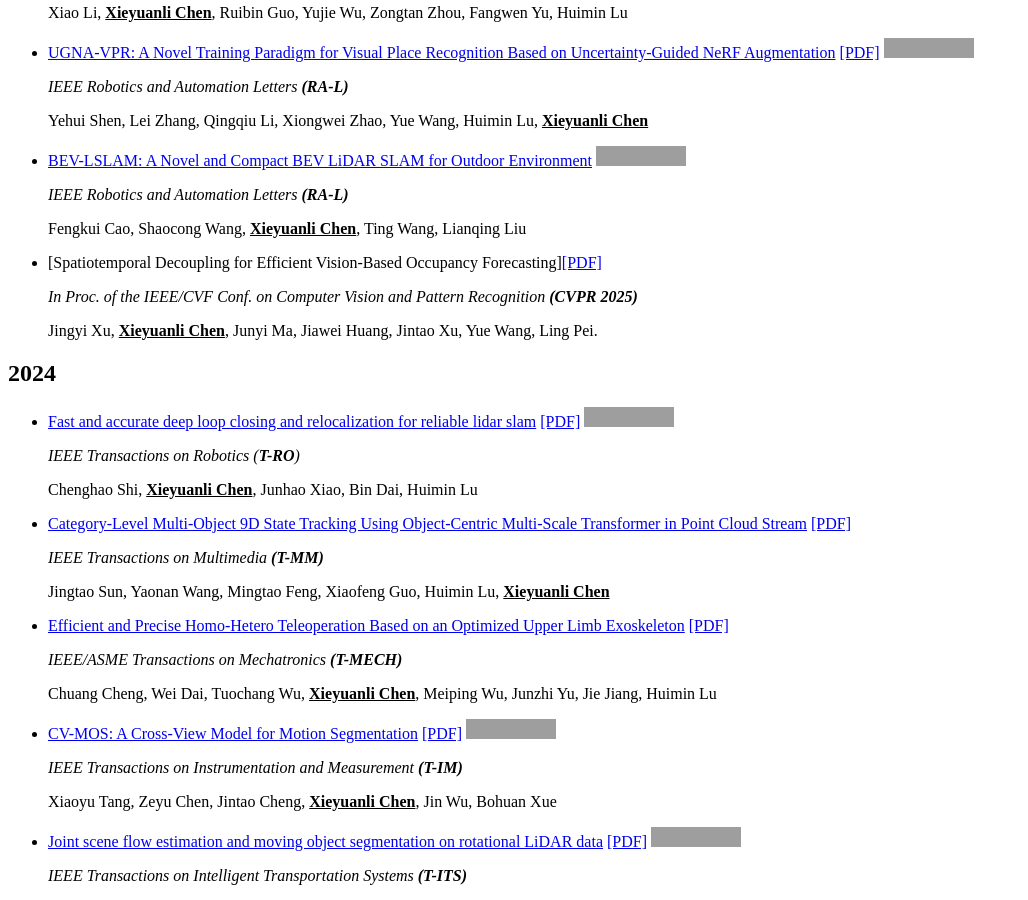
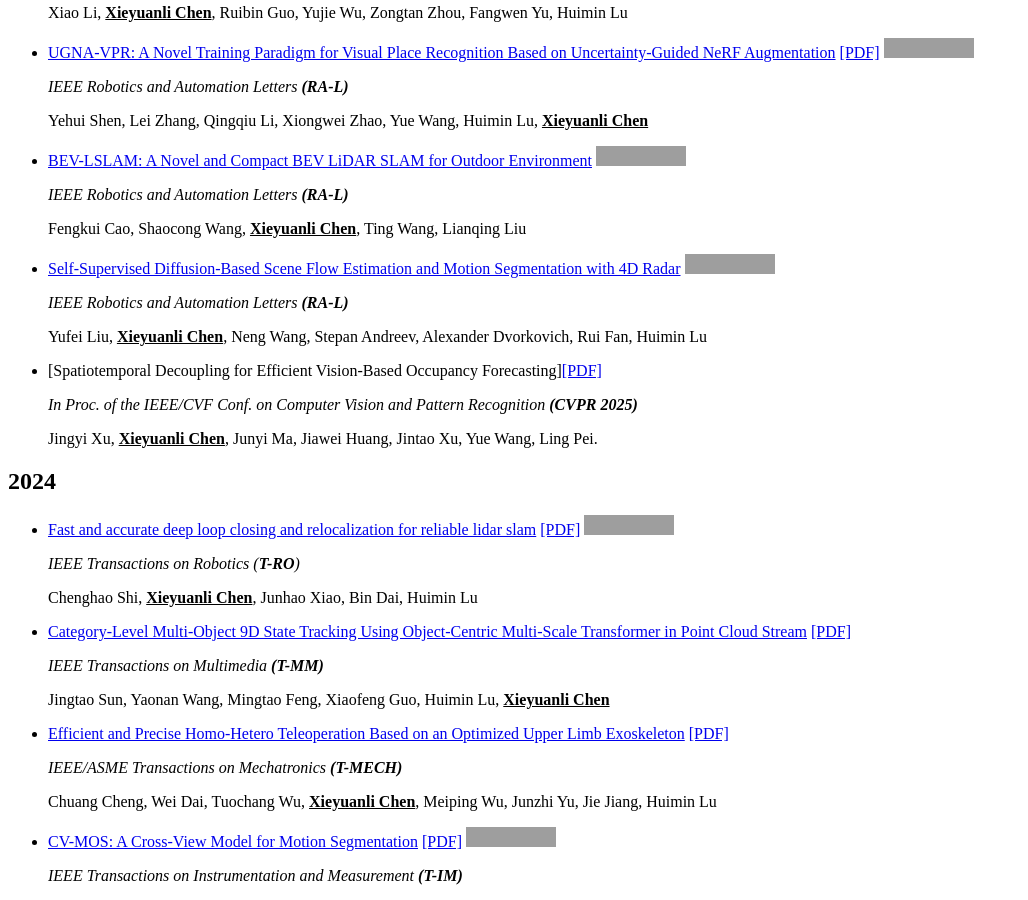
Before and after one commit to shenyehui/Shen-Yehui.github.io, a Jekyll site: the page built from _pages/includes/pub.md, in a window 1280 px wide and 900 px high, scrolled down 945 px, cut to the strip 0-900 px from the top of the window. Shown: the whole strip, without its empty margins (0-1028 px from the left). Built offline with Jekyll 4.4.1, drawn with Linux system fonts in a browser that asks for light colours; our own code applies the rules of GitHub Pages for plain Markdown files; grey boxes are pictures that could not be loaded.

Commit message:
Update pub.md

```diff
--- a/_pages/includes/pub.md
+++ b/_pages/includes/pub.md
@@ -37,6 +37,12 @@
   *IEEE Robotics and Automation Letters **(RA-L)***
 
    Fengkui Cao, Shaocong Wang, **<u>Xieyuanli Chen</u>**, Ting Wang, Lianqing Liu
+
+- [Self-Supervised Diffusion-Based Scene Flow Estimation and Motion Segmentation with 4D Radar](https://) [![](https://img.shields.io/github/stars/nubot-nudt/RadarSFEMOS?style=social&label=Code+Stars)](https://github.com/nubot-nudt/RadarSFEMOS)
+
+  *IEEE Robotics and Automation Letters **(RA-L)***
+
+   Yufei Liu, **<u>Xieyuanli Chen</u>**, Neng Wang, Stepan Andreev, Alexander Dvorkovich, Rui Fan, Huimin Lu
 
 - [Spatiotemporal Decoupling for Efficient Vision-Based Occupancy Forecasting][[PDF]](https://arxiv.org/pdf/2411.14169)
 
```
